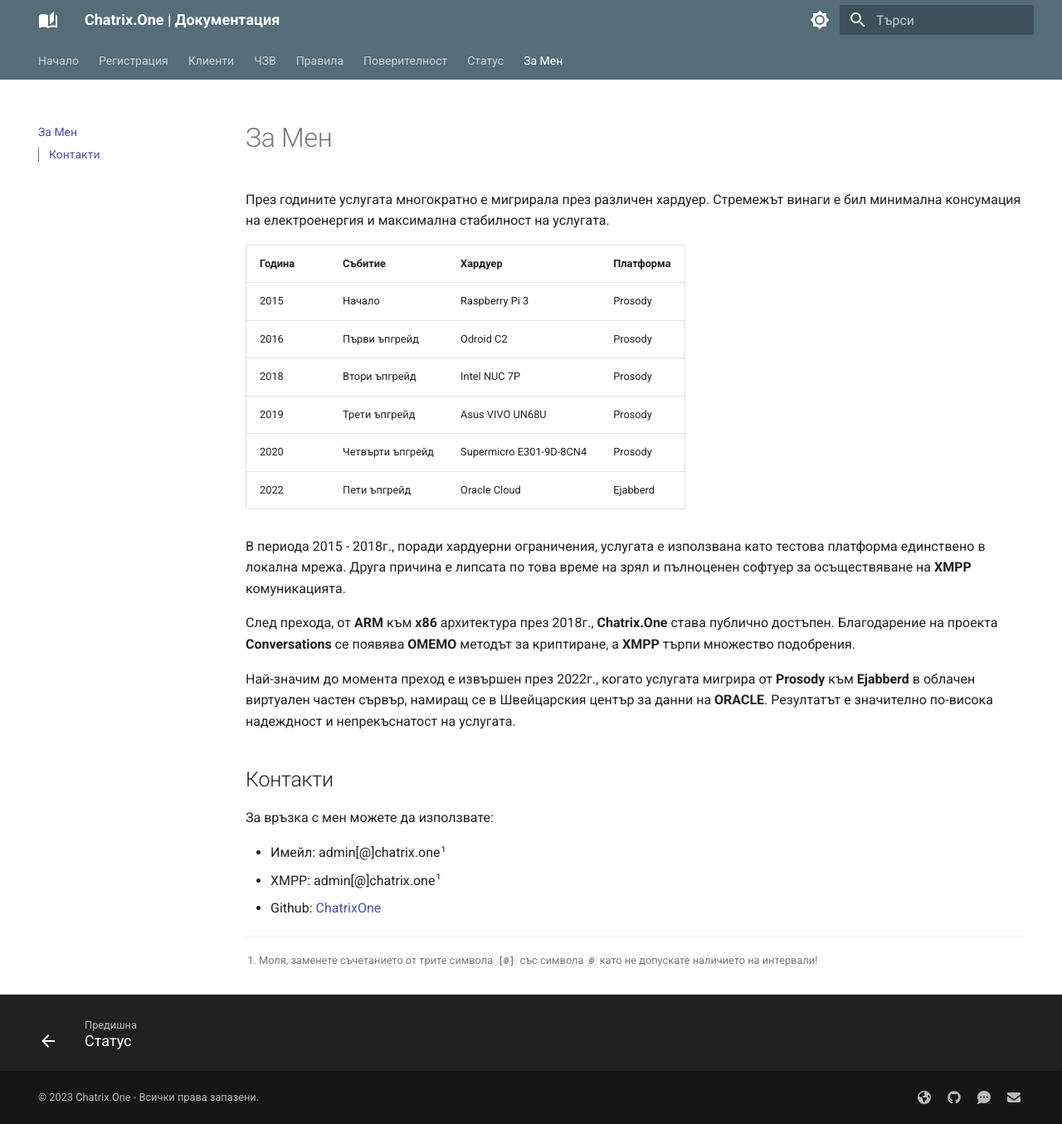
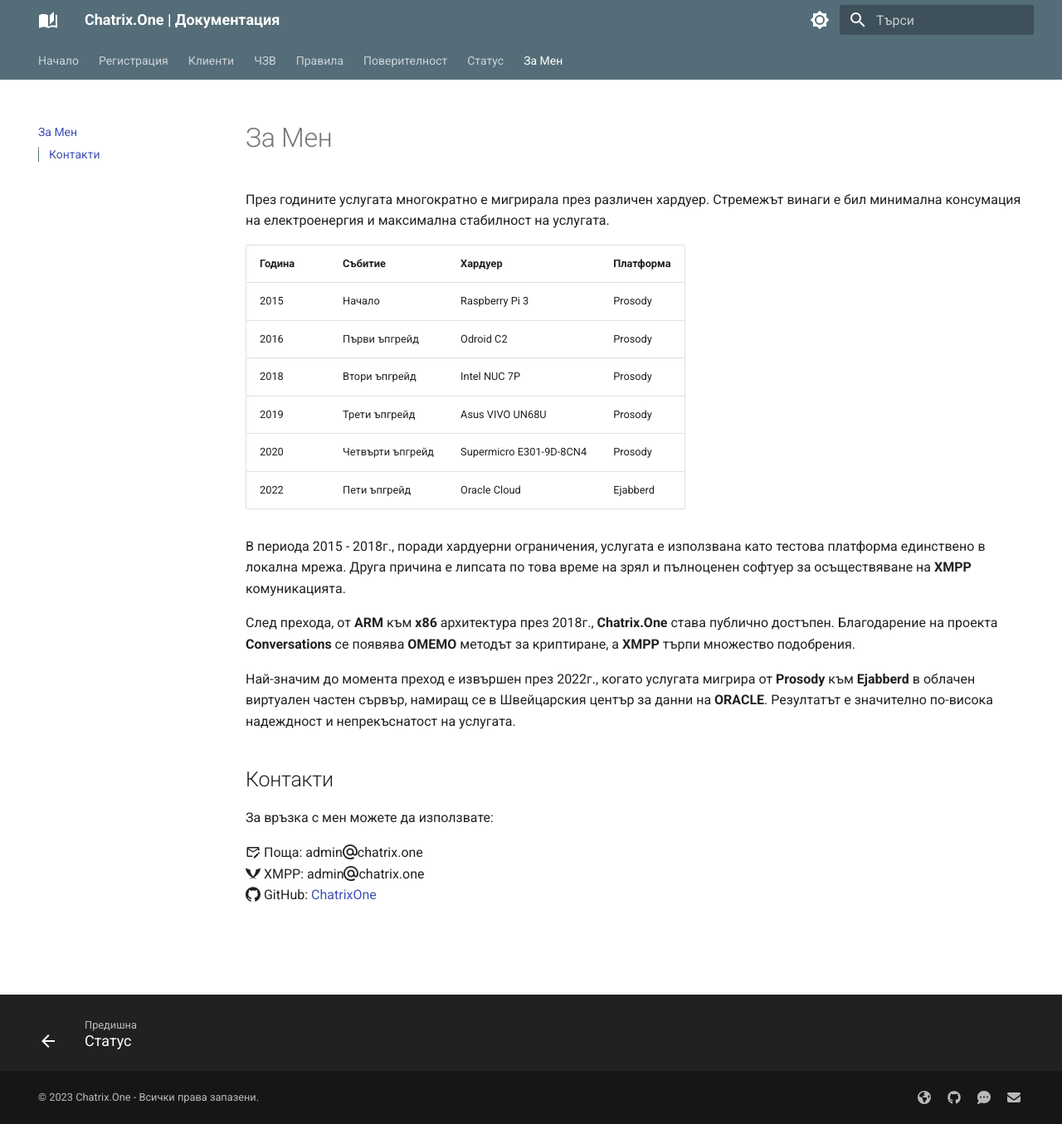
Before and after one commit to MrEddX/docs.chatrix.one, an MkDocs documentation site: the page built from docs/за-мен.md, in a window 1280 px wide and 1355 px high. Shown: the whole window at 83% size. Built offline with MkDocs 1.6.1 and Material for MkDocs 9.7.7, drawn with Linux system fonts in a browser that asks for light colours.

Commit message:
Mod: About

```diff
--- a/docs/за-мен.md
+++ b/docs/за-мен.md
@@ -21,8 +21,6 @@
 
 За връзка с мен можете да използвате:
 
-- Имейл: admin[@]chatrix.one[^1]
-- XMPP: admin[@]chatrix.one[^1]
-- Github: [ChatrixOne](https://github.com/ChatrixOne)
-
-[^1]: Моля, заменете съчетанието от трите символа `[@]` със символа `@` като не допускате наличието на интервали!
+:material-email-edit-outline: Поща: admin:simple-maildotru:chatrix.one<br>
+:simple-xmpp: XMPP: admin:simple-maildotru:chatrix.one<br>
+:simple-github: GitHub: [ChatrixOne](https://github.com/ChatrixOne)
```
